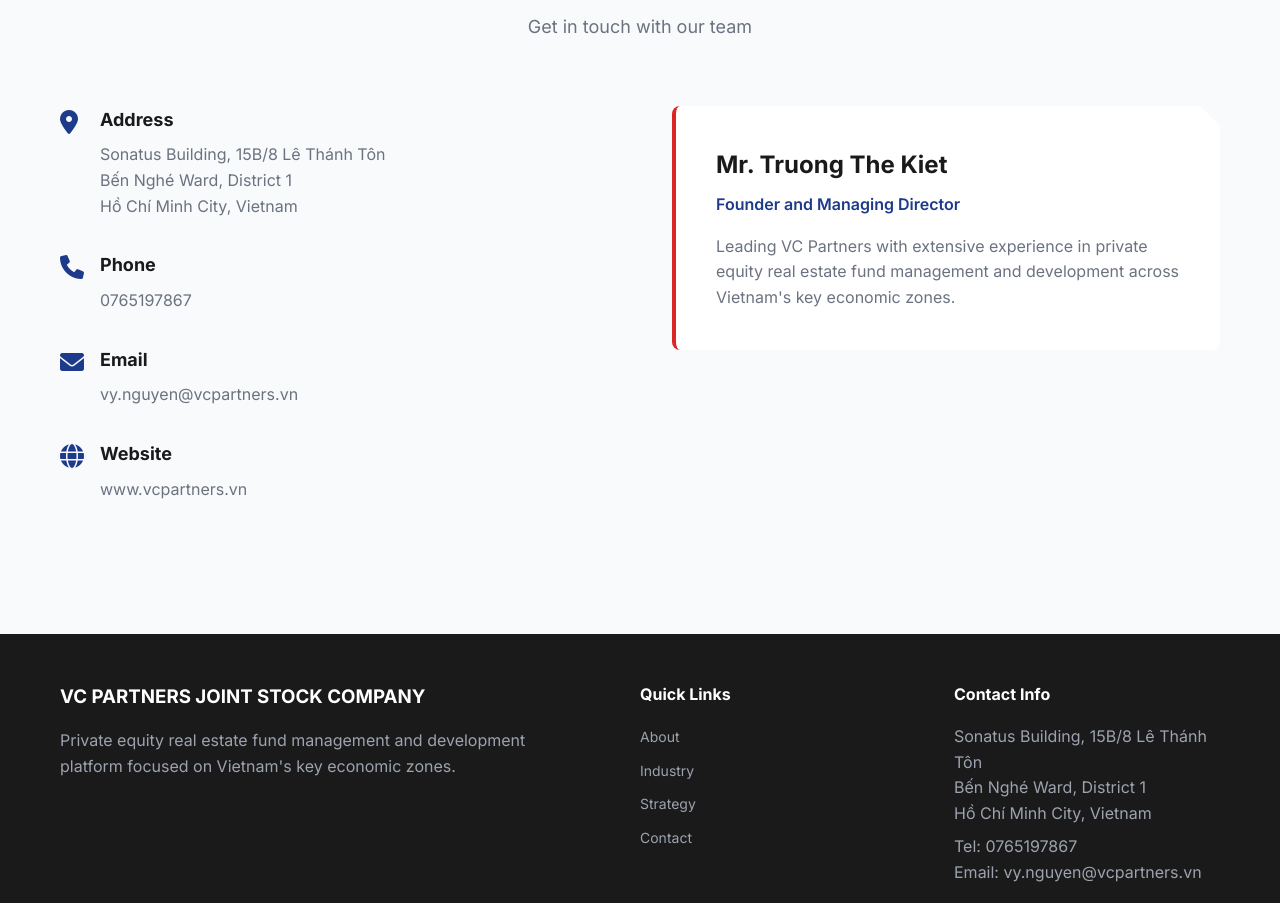
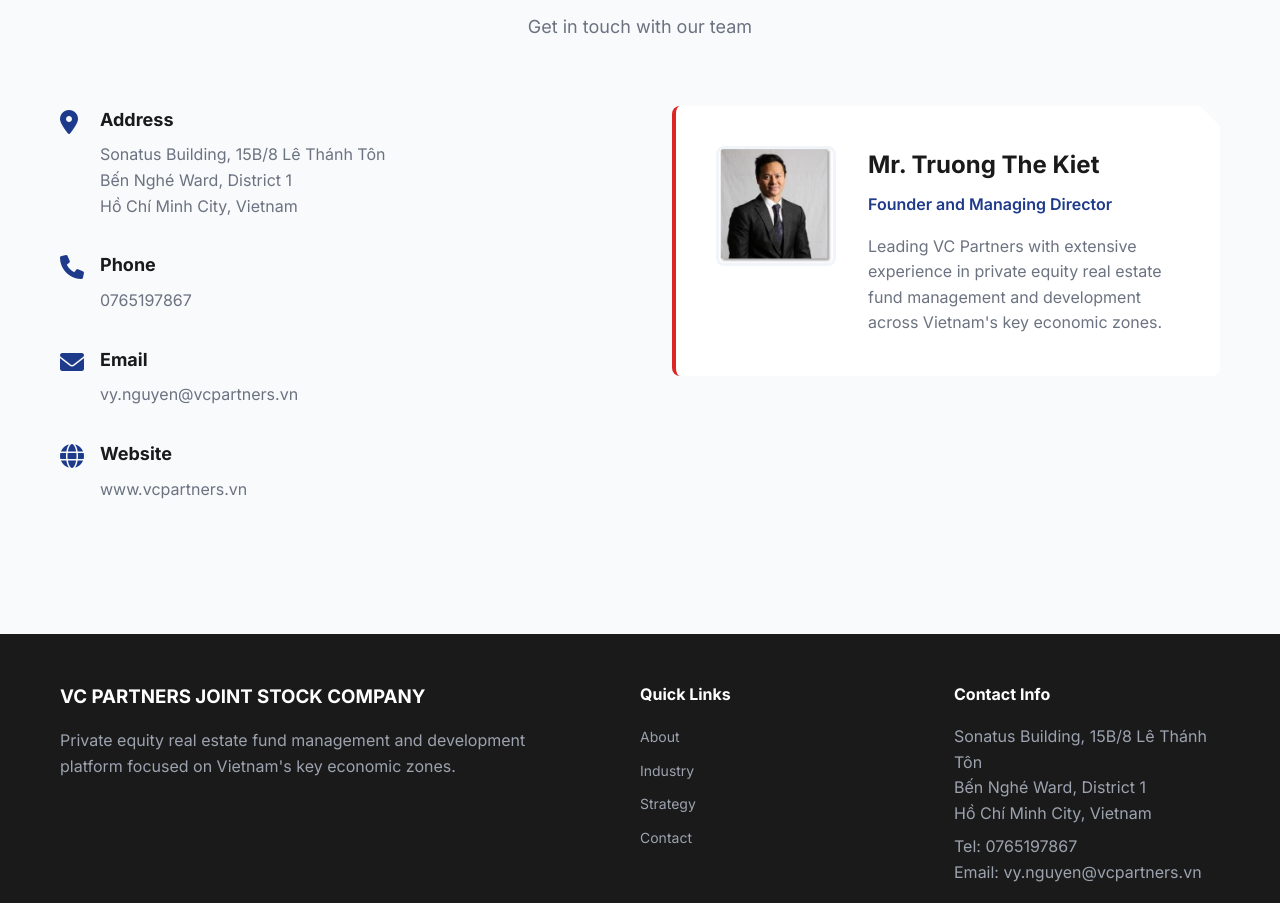
Before and after one commit to MM119/vcp-website, a plain HTML site: page index.html in a window 1280 px wide. Shown: the part 4410-5313 px from the top of the page. Drawn offline with Linux system fonts and the light colour scheme.

Commit message:
Add Mr. Truong The Kiet's professional headshot to contact section

```diff
--- a/index.html
+++ b/index.html
@@ -287,9 +287,14 @@
                 </div>
                 <div class="founder-info">
                     <div class="founder-card">
-                        <h3>Mr. Truong The Kiet</h3>
-                        <p class="founder-title">Founder and Managing Director</p>
-                        <p class="founder-description">Leading VC Partners with extensive experience in private equity real estate fund management and development across Vietnam's key economic zones.</p>
+                        <div class="founder-image">
+                            <img src="image-20240125135056-1.png" alt="Mr. Truong The Kiet - Founder and Managing Director" />
+                        </div>
+                        <div class="founder-details">
+                            <h3>Mr. Truong The Kiet</h3>
+                            <p class="founder-title">Founder and Managing Director</p>
+                            <p class="founder-description">Leading VC Partners with extensive experience in private equity real estate fund management and development across Vietnam's key economic zones.</p>
+                        </div>
                     </div>
                 </div>
             </div>
--- a/styles.css
+++ b/styles.css
@@ -513,9 +513,32 @@
     padding: 2.5rem;
     border-radius: 8px;
     border-left: 4px solid #dc2626;
+    display: flex;
+    gap: 2rem;
+    align-items: flex-start;
 }
 
-.founder-card h3 {
+.founder-image {
+    flex-shrink: 0;
+    width: 120px;
+    height: 120px;
+    border-radius: 8px;
+    overflow: hidden;
+    border: 3px solid #f1f5f9;
+}
+
+.founder-image img {
+    width: 100%;
+    height: 100%;
+    object-fit: cover;
+    object-position: center;
+}
+
+.founder-details {
+    flex: 1;
+}
+
+.founder-details h3 {
     font-size: 1.5rem;
     font-weight: 700;
     margin-bottom: 0.5rem;
@@ -644,6 +667,15 @@
         grid-template-columns: 1fr;
     }
 
+    .founder-card {
+        flex-direction: column;
+        text-align: center;
+    }
+
+    .founder-image {
+        align-self: center;
+    }
+
     .footer-content {
         grid-template-columns: 1fr;
         text-align: center;
```
Also changed, not shown: image-20240125135056-1.png (added).
